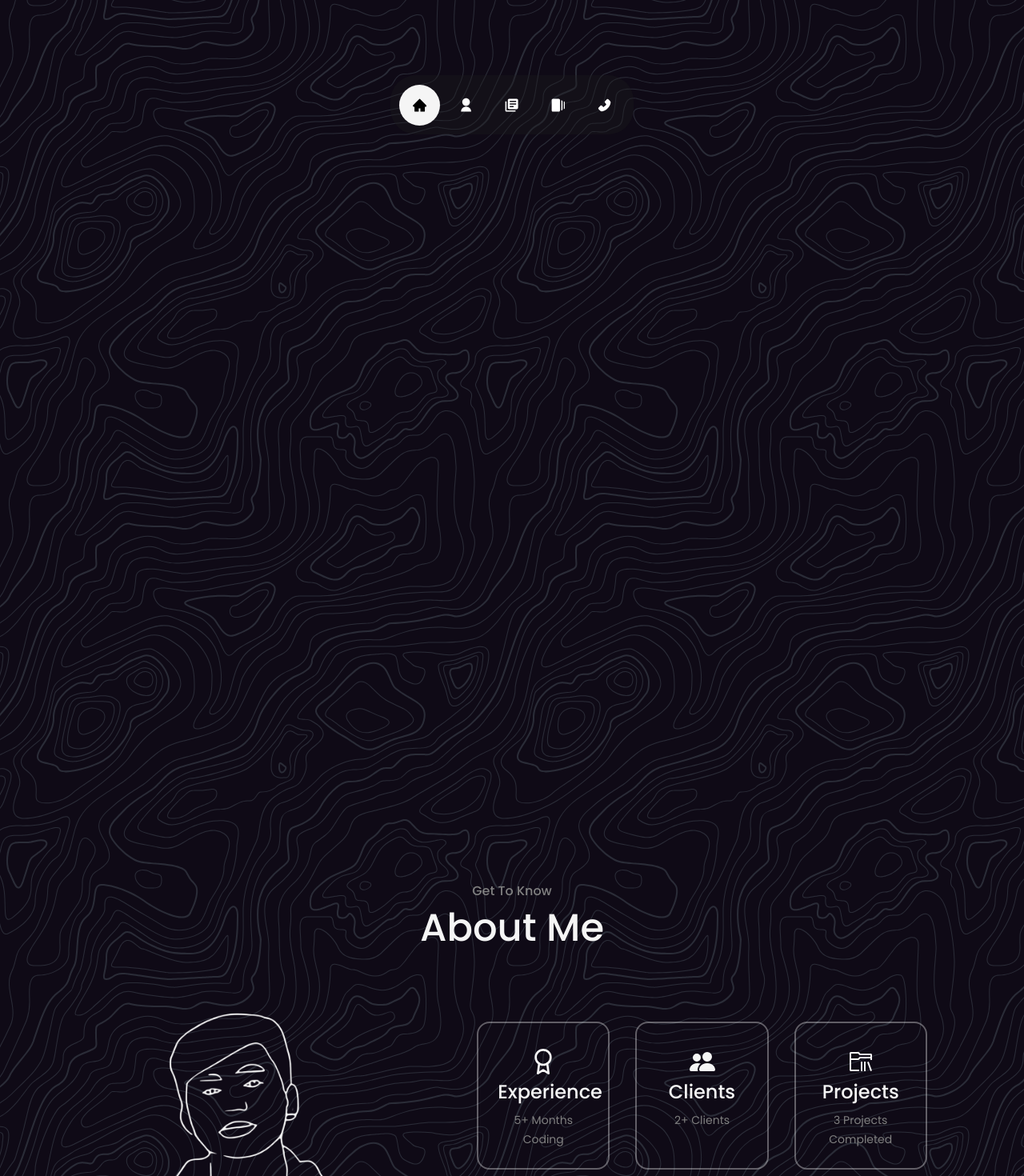
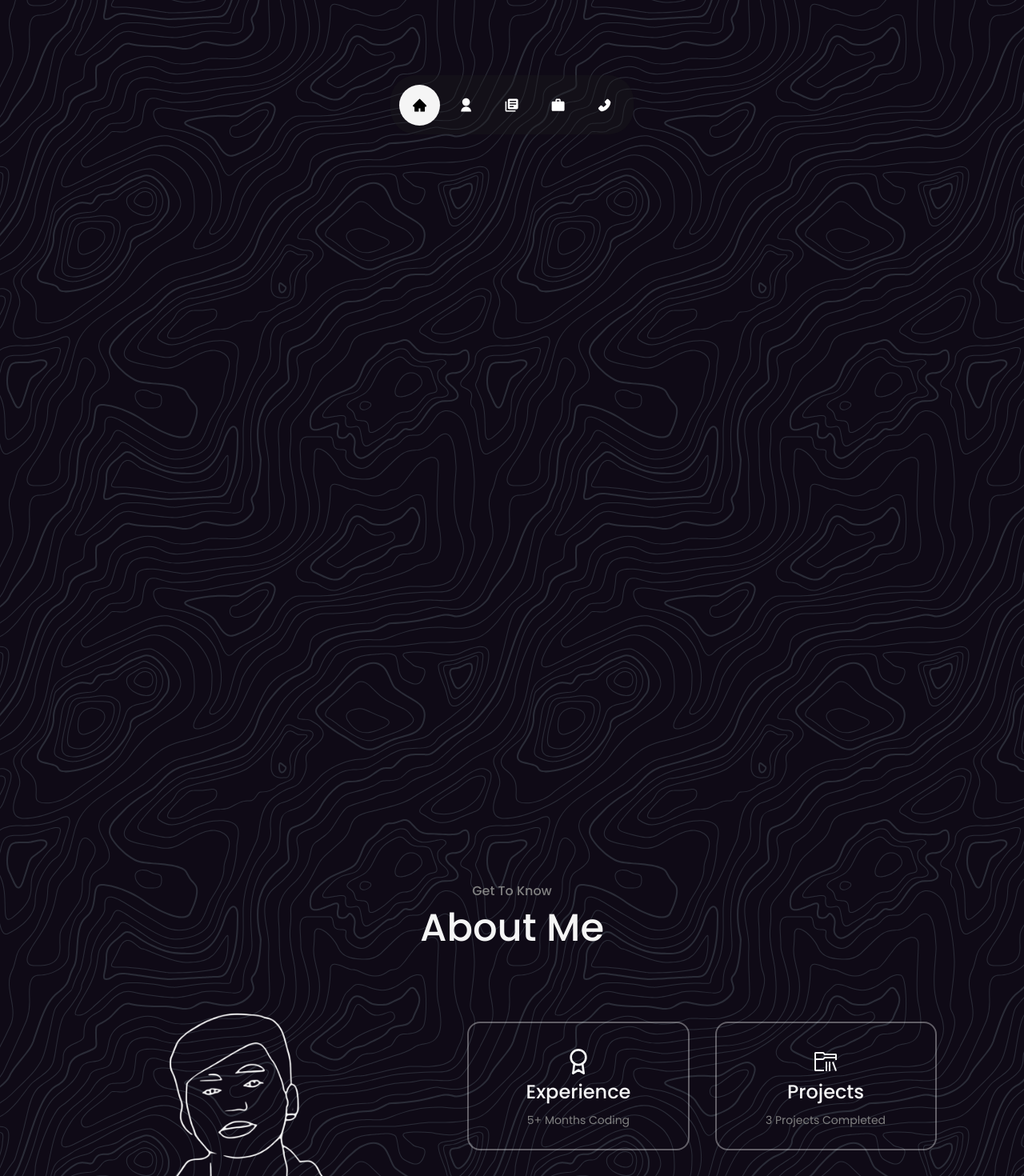
Before and after one commit to johannbleza/portfolio-website, a React (Create React App) app: page / in a window 1280 px wide. Shown: the part 600-2070 px from the top of the page at 80% size. Built offline with nearby package versions, Linux system fonts and the light colour scheme.

Commit message:
deleted clients card

```diff
--- a/src/components/about/About.jsx
+++ b/src/components/about/About.jsx
@@ -18,17 +18,17 @@ const About = () => {
                 </div>
                 <div className="col-12 col-lg-7 mt-4">
                       <div className="row d-flex justify-content-center">
-                          <div className="col-11 col-lg-3 about-card p-4 mt-3">
+                          <div className="col-11 col-lg-5 about-card p-4 mt-3">
                               <FiAward className='about-icon m-2' />
                               <h4>Experience</h4>
                               <small>5+ Months Coding</small>
                           </div>
-                          <div className="col-11 col-lg-3 about-card p-4 mt-3">
+                          {/* <div className="col-11 col-lg-5 about-card p-4 mt-3">
                               <BsPeopleFill className='about-icon m-2' />
                               <h4>Clients</h4>
                               <small>2+ Clients</small>
-                          </div>
-                          <div className="col-11 col-lg-3 about-card p-4 mt-3">
+                          </div> */}
+                          <div className="col-11 col-lg-5 about-card p-4 mt-3">
                               <VscFolderLibrary className='about-icon m-2' />
                               <h4>Projects</h4>
                               <small>3 Projects Completed</small>
--- a/src/components/nav/Nav.jsx
+++ b/src/components/nav/Nav.jsx
@@ -3,7 +3,7 @@ import './nav.css'
 import { AiFillHome } from 'react-icons/ai'
 import { RiUserFill } from 'react-icons/ri'
 import { MdLibraryBooks } from 'react-icons/md'
-import { MdWebStories } from 'react-icons/md'
+import { MdWork } from 'react-icons/md'
 import { AiFillPhone } from 'react-icons/ai'
 import { useState } from 'react'
 
@@ -17,7 +17,7 @@ const Nav = () => {
               <a href='#' onClick={() => setActiveNav('#')} className={activeNav === '#' ? 'active' : ''}><AiFillHome/></a>
               <a href='#about' onClick={() => setActiveNav('#about')} className={activeNav === '#about' ? 'active' : ''}><RiUserFill/></a>
             <a href='#experience' onClick={()=> setActiveNav('#experience')} className={ activeNav === '#experience' ? 'active': ''}><MdLibraryBooks/></a>
-              <a href='#projects' onClick={() => setActiveNav('#projects')} className={activeNav === '#projects' ? 'active' : ''}><MdWebStories/></a>
+        <a href='#projects' onClick={() => setActiveNav('#projects')} className={activeNav === '#projects' ? 'active' : ''}><MdWork/></a>
               <a href='#contact' onClick={() => setActiveNav('#contact')} className={activeNav === '#contact' ? 'active' : ''}><AiFillPhone/></a>
         </nav>
     </section>
--- a/src/components/projects/Projects.jsx
+++ b/src/components/projects/Projects.jsx
@@ -34,7 +34,7 @@ const data = [
 const Projects = () => {
   return (
     <section id='projects' className='text-center'>
-        <h5 className='mt-2'>My Recent Work</h5>
+        <h5>My Recent Work</h5>
         <h1 className='mb-4'>Portfolio</h1>
 
         <div className="container-fluid">
```
